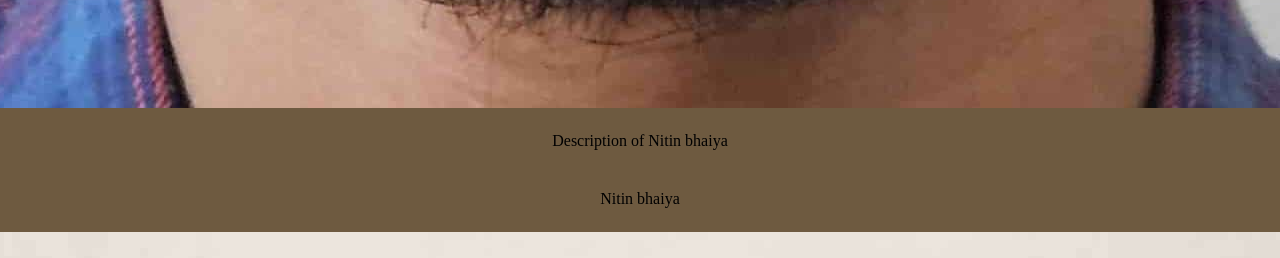
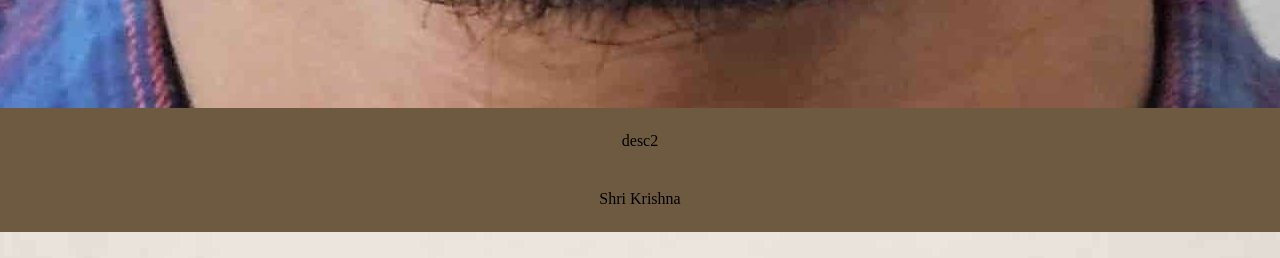
Before and after one commit to Nitinkumar4169/React, a React (Vite) app in the folder react-project-two/: page / in a window 1280 px wide. Shown: the part 1560-1818 px from the top of the page. Built offline with nearby package versions, Linux system fonts and the light colour scheme.

Commit message:
added description props

```diff
--- a/react-project-two/src/App.jsx
+++ b/react-project-two/src/App.jsx
@@ -6,9 +6,9 @@ function App() {
 
   return (
     <div className="container">
-    <UserCard name="Nitin Yadav"/>
-    <UserCard name="Tula Rao"/>
-    <UserCard name="Shri Krishna"/>
+    <UserCard name="Nitin Yadav" desc="desc1"/>
+    <UserCard name="Tula Rao" desc="desc2"/>
+    <UserCard name="Shri Krishna" desc="desc3"/>
    </div>
   )
 }
--- a/react-project-two/src/Components/UserCard.jsx
+++ b/react-project-two/src/Components/UserCard.jsx
@@ -2,12 +2,12 @@ import React from "react";
 import nitinpic from '../assets/nitinpic.jpeg'
 import './UserCard.css'
 
-const UserCard = () => {
+const UserCard = (props) => {
   return (
     <div className="user-container">
-      <p id="user-name">Nitin bhaiya</p>
+      <p id="user-name">{props.name}</p>
       <img id="user-img" src={nitinpic} alt="Rao"></img>
-      <p id="user-desc">Description of Nitin bhaiya</p>
+      <p id="user-desc">{props.desc}</p>
     </div>
   );
 };
```
